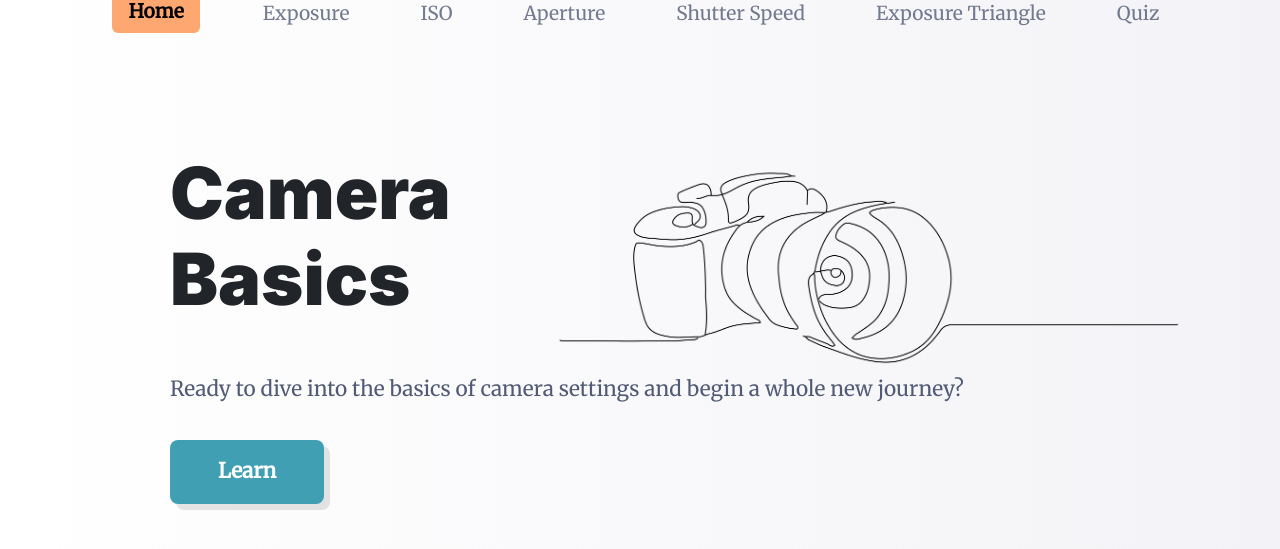
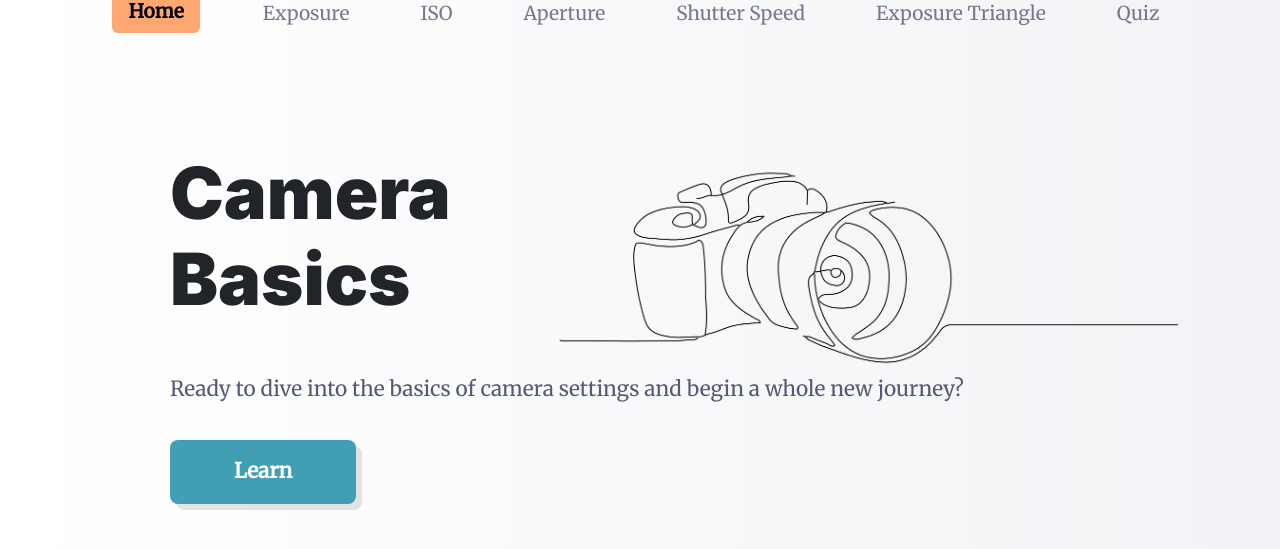
Before and after one commit to popi-x/UI-final-project, a Flask app: page / in a window 1280 px wide; the page is wider, and only the part inside the window is pictured. Shown: the part 17-566 px from the top of that part. Run offline with Flask 3, Linux system fonts and the light colour scheme; some libraries are stand-ins or nearby versions.

Commit message:
adjusted button size

```diff
--- a/Static/css/main.css
+++ b/Static/css/main.css
@@ -84,6 +84,7 @@ body {
     color: #525B76;
     font-size: 1.3rem;
     margin-bottom: 1rem;
+    font-family: 'Merriweather', serif;
   }
 
   .btn-learn {
@@ -91,7 +92,7 @@ body {
     color: white;
     font-family: 'Merriweather', serif;
     font-weight: bold;
-    padding: 1rem 3rem;
+    padding: 1rem 4rem;
     border-radius: 8px;
     font-size: 1.3rem;
     text-decoration: none;
```
Also changed, not shown: 1 other file.
